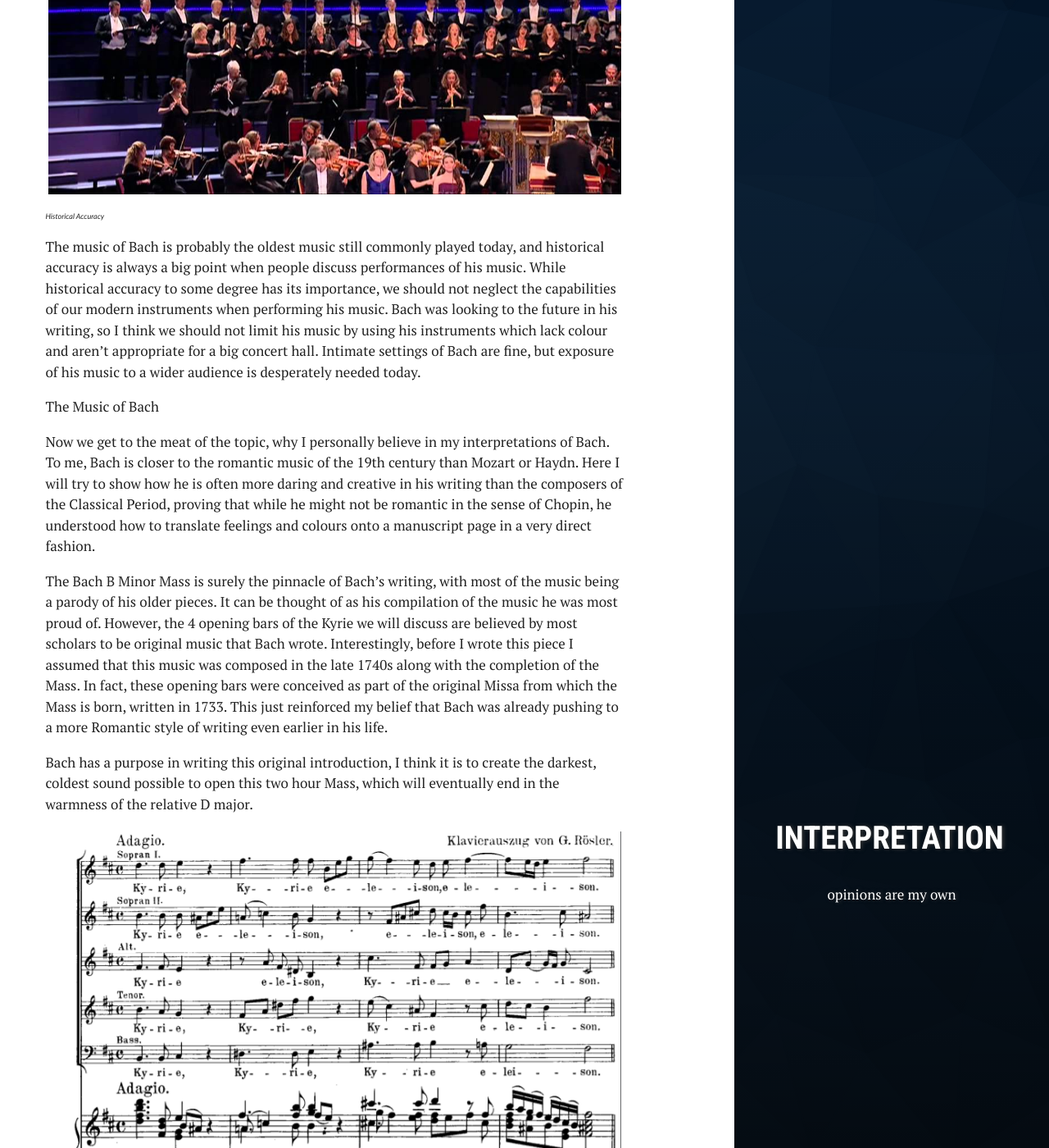
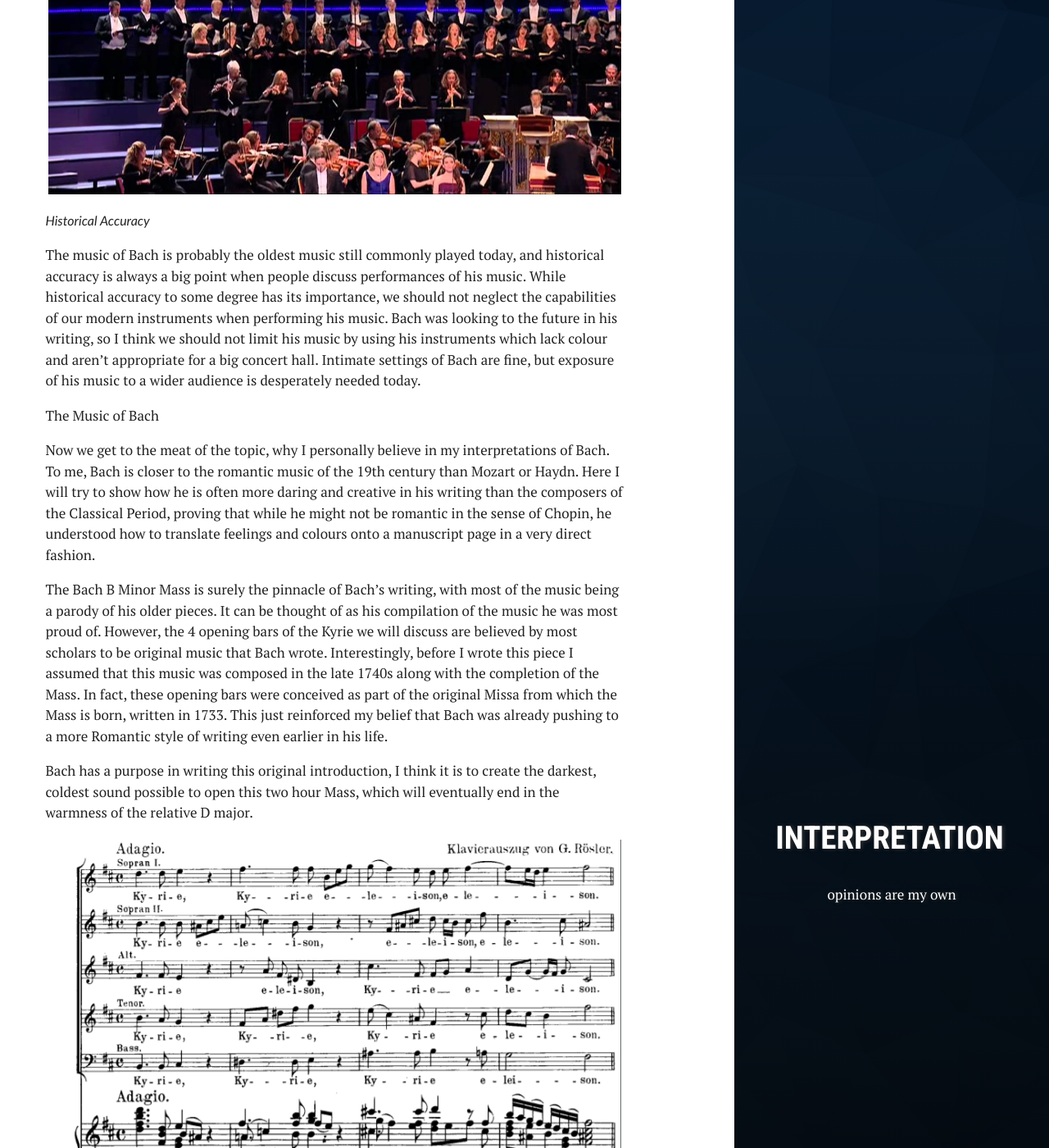
Before and after one commit to moke8198/moke8198.github.io, a Jekyll site: the page built from _posts/2017-08-06-The-Romantic-Music-of-Bach.md, in a window 1280 px wide and 1400 px high, scrolled down 810 px. Shown: the whole window at 82% size. Built offline with Jekyll 4.4.1, drawn with Linux system fonts in a browser that asks for light colours.

Commit message:
Update _layout.scss

```diff
--- a/assets/_sass/_layout.scss
+++ b/assets/_sass/_layout.scss
@@ -10,7 +10,7 @@ a {
 
 .captions {
   font-family: Calibri;
-	font-size: 9px;
+	font-size: 16px;
 	font-style: italic;
 }
 
```
